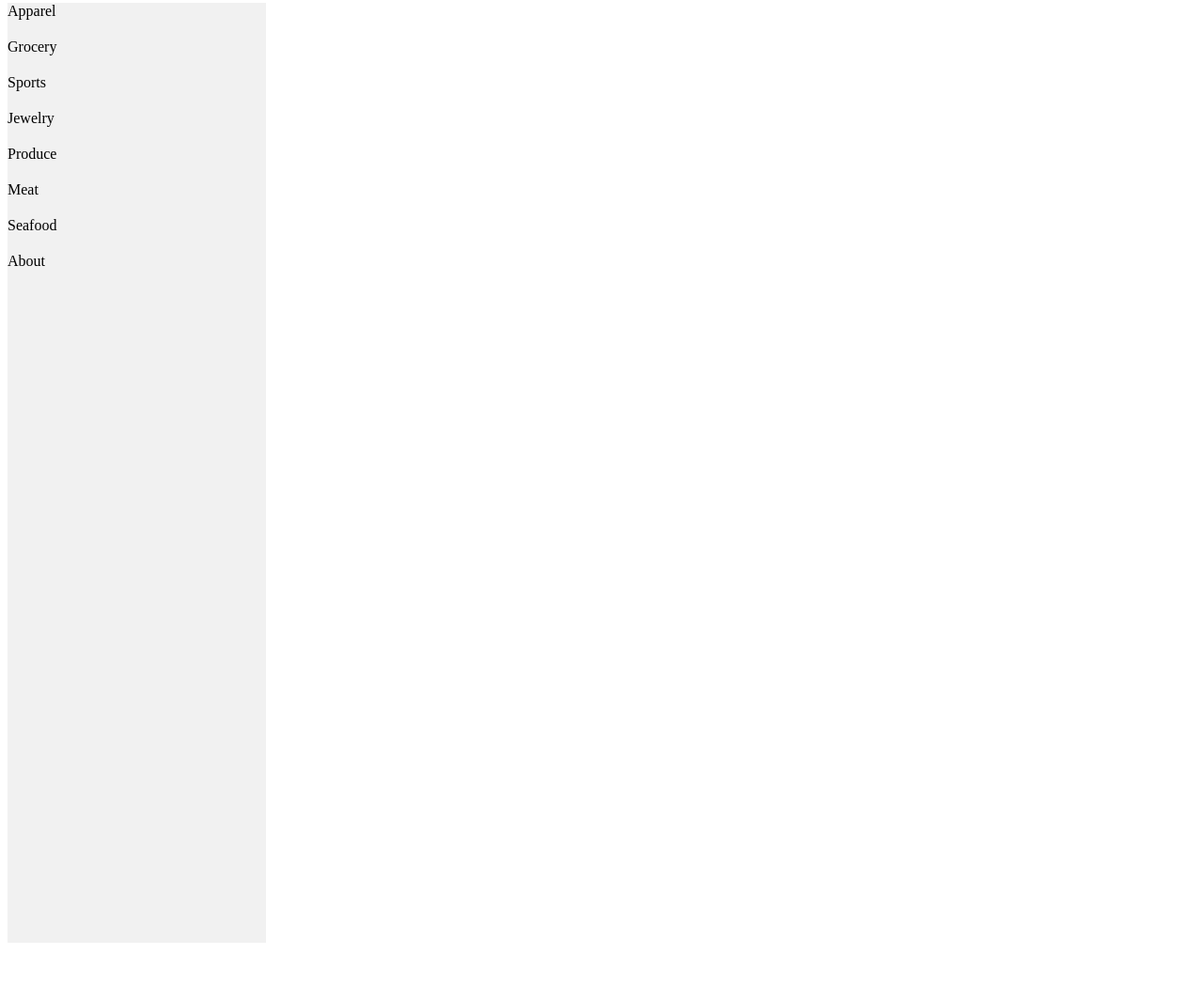
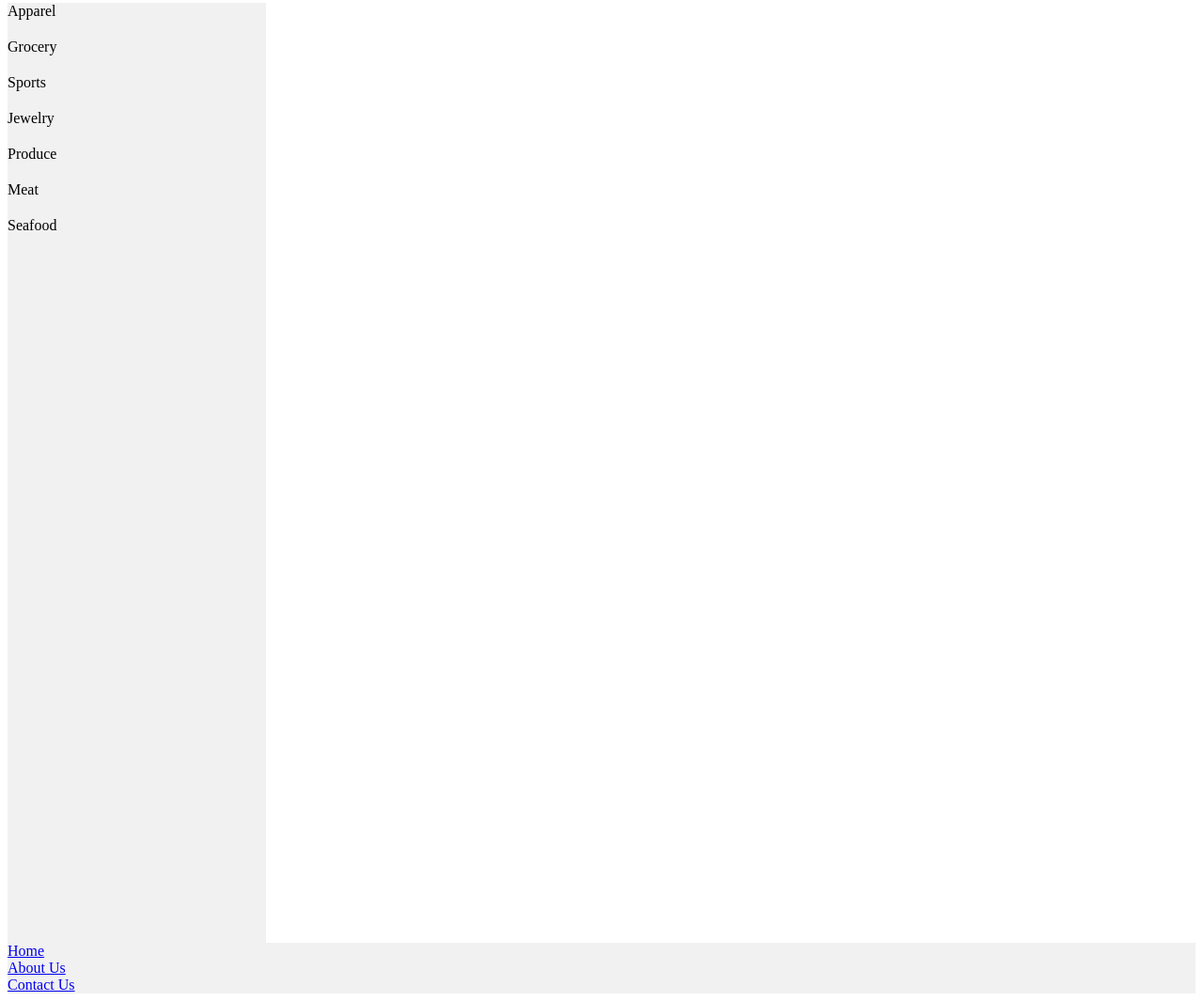
Before and after one commit to Jeetuni/tinggoes, a plain HTML site: page index.html in a window 1280 px wide. Shown: the part 182-1247 px from the top of the page at 94% size. Before the commit the page ends 1193 px from the top, so only its background shows below. Drawn offline with Linux system fonts and the light colour scheme.

Commit message:
Added a horizontal navbar cuz that will be neccessary, not too concerned with aesthetic or formatting right now, I just need to keep learning and get everything onto the pages, for the most part.

```diff
--- a/index.html
+++ b/index.html
@@ -17,7 +17,11 @@
       <li><a href="produce.html">Produce</li>
       <li><a href="meat.html">Meat</li>
       <li><a href="seafood.html">Seafood</li>
-      <li><a href="about.html">About</li>
     </ul>
+
+    <ul class="navbar2">
+      <li><a href="home.html">Home</li>
+      <li><a href="about.html">About Us</li>
+      <li><a href="contact.html">Contact Us</li>
   </body>
 </html>
--- a/main.css
+++ b/main.css
@@ -17,3 +17,10 @@ li a:hover {
   background-color: red;
   color: white;
 }
+
+.navbar2 {
+  margin: 0;
+  padding: 0;
+  list-style-type: none;
+  background-color: #f1f1f1f1;
+}
```
